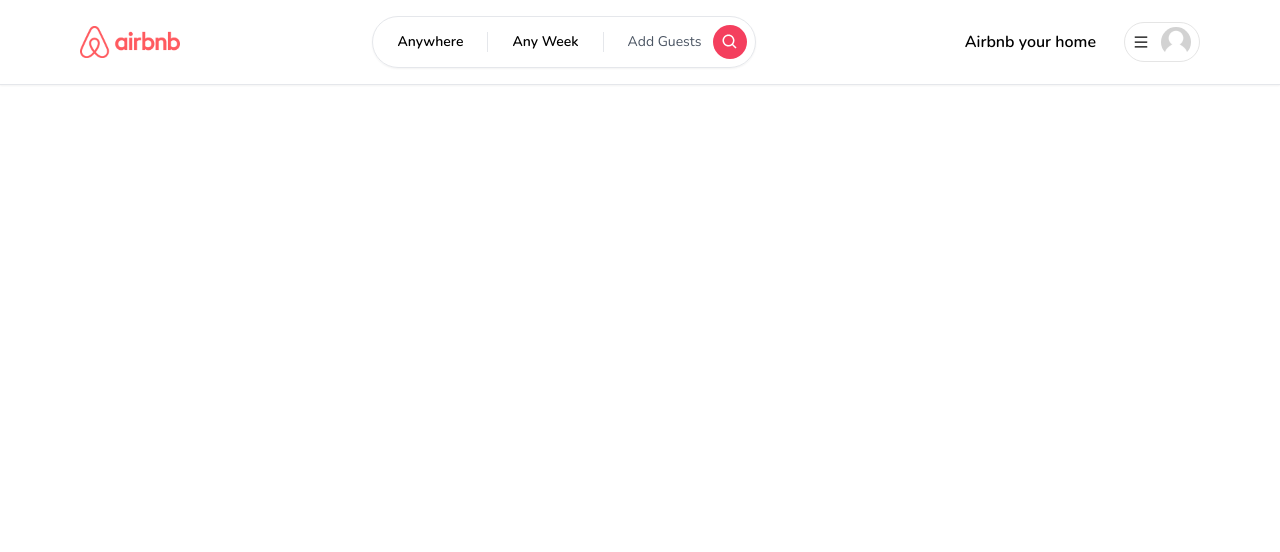
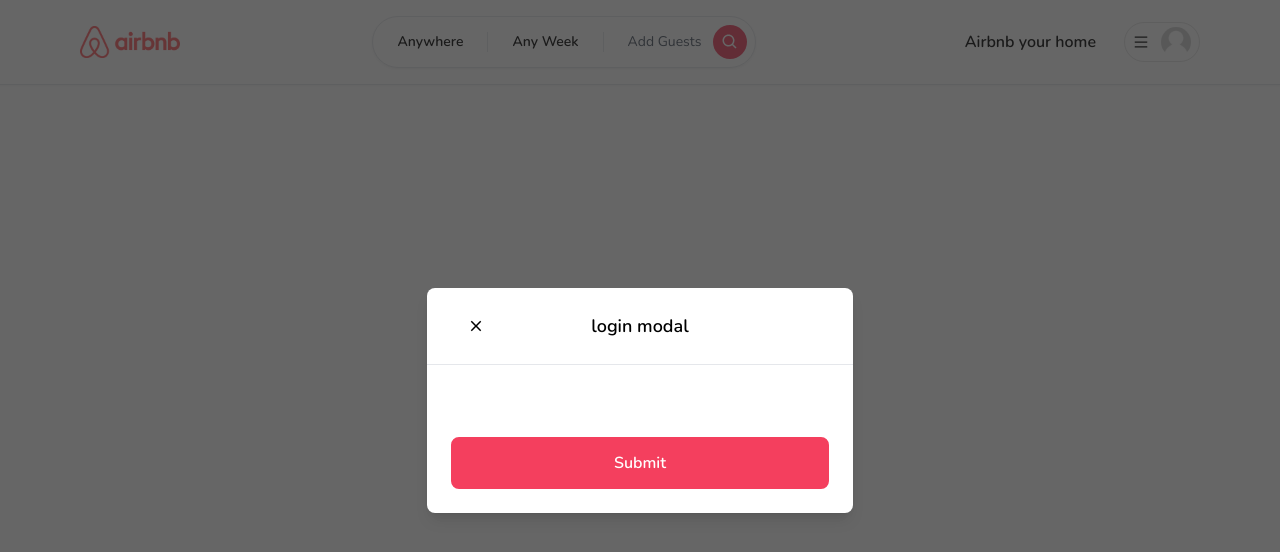
Before and after one commit to IagoDantas/clone-airbnb, a Next.js app: page / in a window 1280 px wide. Shown: the top 552 px of the page. Built offline with nearby package versions, Linux system fonts and the light colour scheme.

Commit message:
some parts of auth ui

```diff
--- /dev/null
+++ b/app/components/Button.tsx
@@ -0,0 +1,47 @@
+'use client'
+
+import { IconType } from "react-icons";
+
+interface ButtonProps {
+  label: string;
+  onClick: (e: React.MouseEvent<HTMLButtonElement>) => void;
+  disabled?: boolean;
+  outline?: boolean;
+  small?: boolean;
+  icon?: IconType;
+}
+
+export function Button({
+  label,
+  onClick,
+  disabled,
+  outline,
+  small,
+  icon: Icon,
+}: ButtonProps) {
+  return (
+    <button
+      onClick={onClick}
+      disabled={disabled}
+      className={`
+        relative disabled:opacity-70 disabled:cursor-not-allowed rounded-lg hover:opacity-80 transition w-full
+        ${outline ? 'bg-white' : 'bg-rose-500'}
+        ${outline ? 'border-black' : 'border-rose-500'}
+        ${outline ? 'text-black' : 'text-white'}
+        ${small ? 'py-1' : 'py-3'}
+        ${small ? 'text-sm' : 'text-md'}
+        ${small ? 'font-light' : 'font-semibold'}
+        ${small ? 'border-1' : 'border-2'}
+
+      `}
+    >
+      {Icon && (
+        <Icon
+          size={24}
+          className="absolute left-4 top-3"
+        />
+      )}
+      {label}
+    </button>
+  )
+}
--- /dev/null
+++ b/app/components/ClientOnly.tsx
@@ -0,0 +1,23 @@
+'use client'
+
+import { useEffect, useState } from "react"
+
+interface ClientOnlyProps {
+  children: React.ReactNode
+}
+
+export default function ClientOnly({ children }: ClientOnlyProps) {
+  const [hasMounted, setHasMounted] = useState(false)
+  useEffect(() => {
+    setHasMounted(true)
+  }, [])
+
+  if (!hasMounted) {
+    return null
+  }
+  return (
+    <>
+      {children}
+    </>
+  )
+}
--- /dev/null
+++ b/app/components/modals/Modal.tsx
@@ -0,0 +1,131 @@
+'use client'
+
+import { useCallback, useEffect, useState } from "react";
+import { IoMdClose } from 'react-icons/io'
+import { Button } from "../Button";
+interface ModalProps {
+  isOpen?: boolean;
+  onClose: () => void;
+  onSubmit: () => void;
+  title?: string;
+  body?: React.ReactElement;
+  footer?: React.ReactElement;
+  actionLabel: string;
+  disabled?: boolean;
+  secondaryAction?: () => void;
+  secondaryActionLabel?: string;
+}
+
+export default function Modal({
+  isOpen,
+  onClose,
+  onSubmit,
+  title,
+  body,
+  footer,
+  actionLabel,
+  disabled,
+  secondaryAction,
+  secondaryActionLabel
+}: ModalProps) {
+
+  const [showModal, setShowModal] = useState(isOpen)
+
+  useEffect(() => {
+    setShowModal(isOpen)
+  }, [isOpen])
+
+  const handleClose = useCallback(() => {
+    if (disabled) {
+      return;
+    }
+    setShowModal(false)
+    setTimeout(() => {
+      onClose()
+    }, 300)
+
+  }, [disabled, onClose]);
+
+  const handleSubmit = useCallback(() => {
+    if (disabled) {
+      return;
+    }
+    onSubmit()
+
+  }, [disabled, onSubmit])
+
+
+  const handleSecondaryAction = useCallback(() => {
+    if (disabled || !secondaryAction) {
+      return;
+    }
+    secondaryAction()
+  }, [disabled, secondaryAction])
+
+  if (!isOpen) {
+    return null
+  }
+
+  return (
+    <>
+      <div className="justify-center items-center flex overflow-x-hidden overflow-y-auto fixed inset-0 z-50 outline-none focus:outline-none bg-neutral-800/70">
+        <div className="relative w-full md:w-4/6 lg:w-3/6 xl:w-2/6 my-6 mx-auto h-full lg:h-auto md:h-auto">
+          {/*content*/}
+          <div
+            className={`
+            translate duration-300 h-full
+            ${showModal ? 'translate-y-0' : 'translate-y-full'}
+            ${showModal ? 'opacity-100' : 'opacity-0'}`
+            }
+          >
+            <div
+              className="translate h-full lg:h-auto md:h-auto border-0 rounded-lg shadow-lg relative flex flex-col w-full bg-white outline-none focus:outline-none"
+            >
+              {/*header*/}
+              <div
+                className="flex items-center p-6 rounded-t justify-center relative border-b-[1px]"
+              >
+                <button
+                  onClick={handleClose}
+                  className="p-1 border-0 hover:opacity-70 transition absolute left-9">
+                  <IoMdClose size={18} />
+                </button>
+                <div className="text-lg font-semibold">
+                  {title}
+                </div>
+              </div>
+
+              {/* body */}
+
+              <div className="relative p-6 flex-auto">
+                {body}
+              </div>
+
+
+              {/* footer */}
+              <div className="flex flex-col gap-2 p-6">
+                <div className="flex flex-row items-center gap-4 w-full">
+
+                  {secondaryAction && secondaryActionLabel && (
+                    <Button
+                      outline
+                      disabled={disabled}
+                      label={secondaryActionLabel}
+                      onClick={handleSecondaryAction}
+                    />
+                  )}
+
+                  <Button
+                    disabled={disabled}
+                    label={actionLabel}
+                    onClick={handleSubmit}
+                  />
+                </div>
+              </div>
+            </div>
+          </div>
+        </div>
+      </div>
+    </>
+  )
+}
--- a/app/layout.tsx
+++ b/app/layout.tsx
@@ -1,3 +1,5 @@
+import ClientOnly from './components/ClientOnly'
+import Modal from './components/modals/Modal'
 import Navbar from './components/navbar/Navbar'
 import './globals.css'
 import { Nunito } from 'next/font/google'
@@ -17,7 +19,10 @@ export default function RootLayout({
   return (
     <html lang="en">
       <body className={nunito.className}>
-        <Navbar />
+        <ClientOnly>
+          <Modal actionLabel="Submit" isOpen title="login modal" />
+          <Navbar />
+        </ClientOnly >
         {children}
       </body>
     </html>
```
